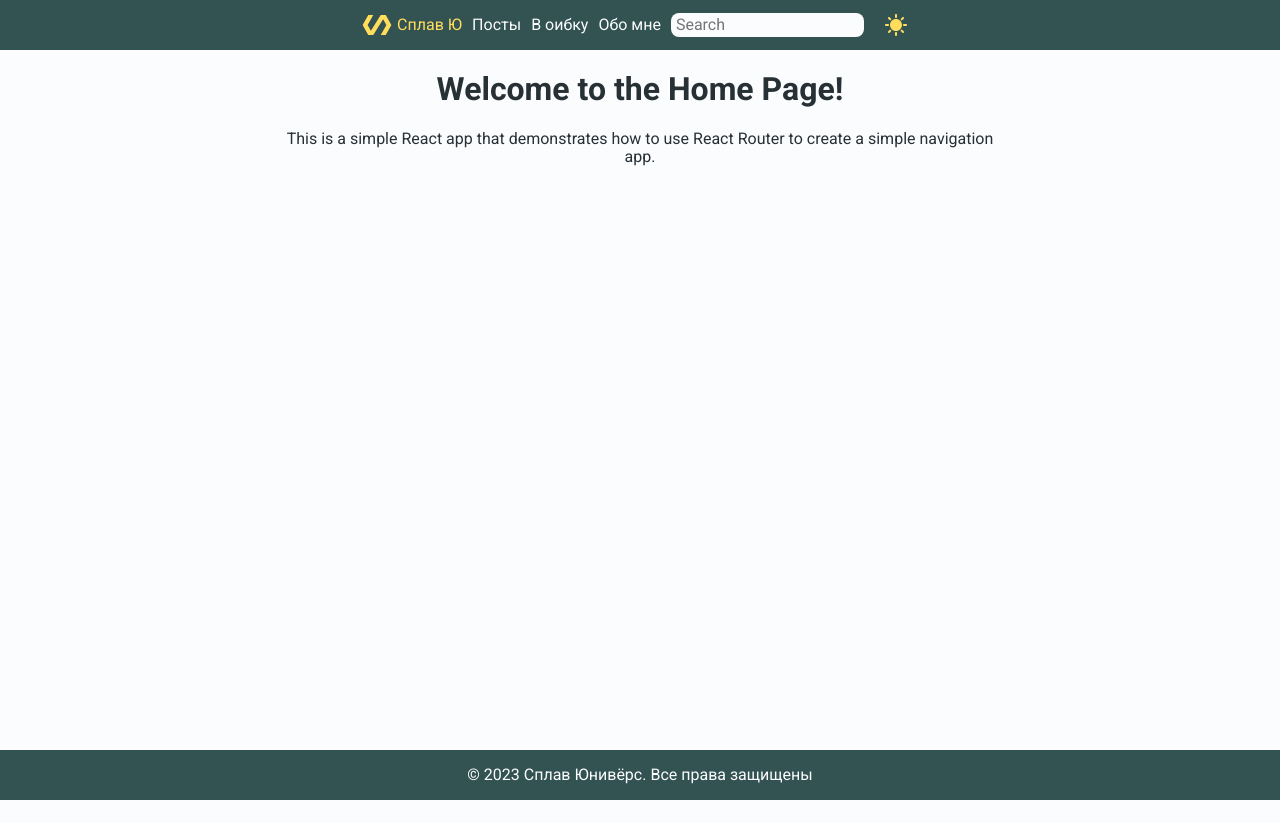
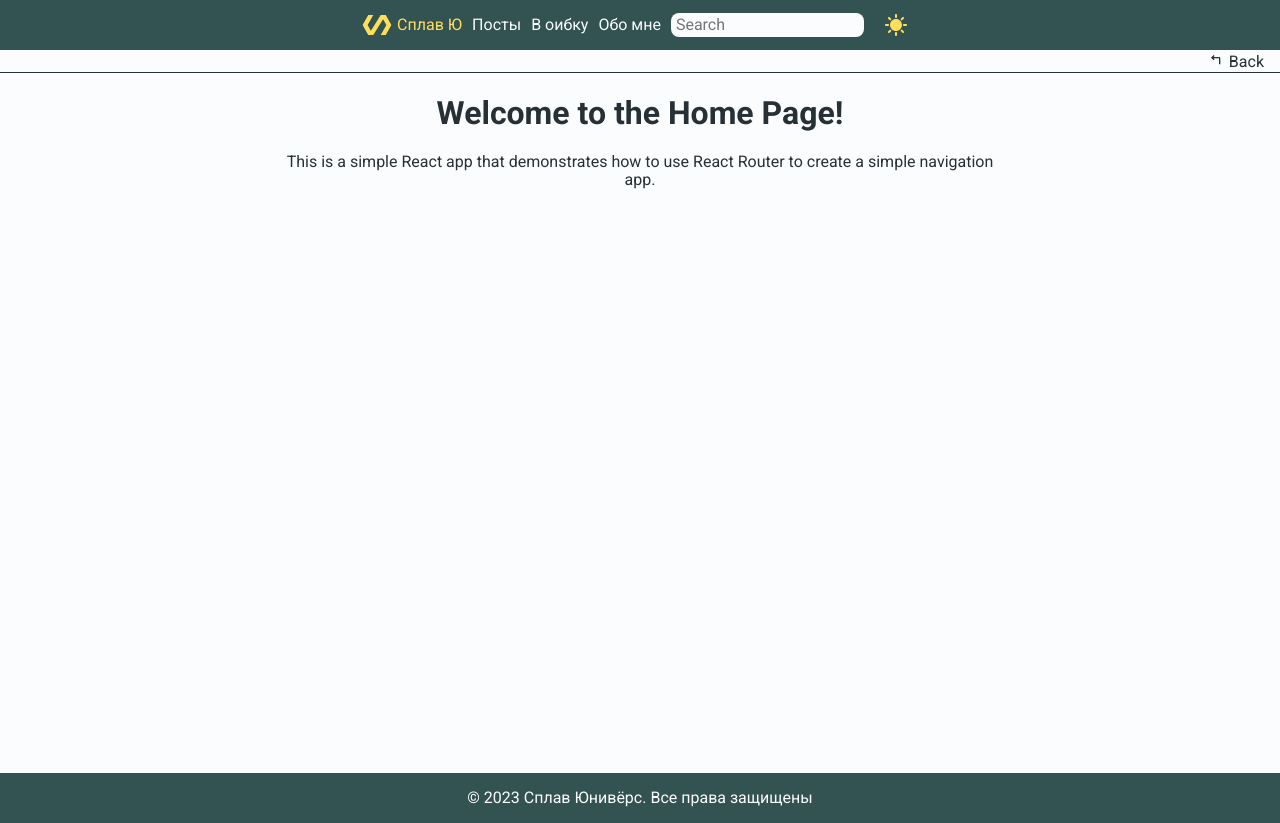
Before and after one commit to Artematrr/CV-23y, a React (Vite) app: page / in a window 1280 px wide. Before the commit the page ends 800 px from the top, so only its background shows below. Built offline with nearby package versions, Linux system fonts and the light colour scheme.

Commit message:
add Breadcrumbs

```diff
--- a/src/components/Layout.jsx
+++ b/src/components/Layout.jsx
@@ -1,11 +1,13 @@
 import { Outlet } from 'react-router-dom'
 import Footer from './elements/Footer/Footer'
 import Header from './elements/Header/Header'
+import Breadcrumbs from './elements/Breadcrumbs/Breadcrumbs'
 
 function Layout() {
   return (
     <>
       <Header />
+      <Breadcrumbs />
       <Outlet />
       <Footer />
     </>
```
